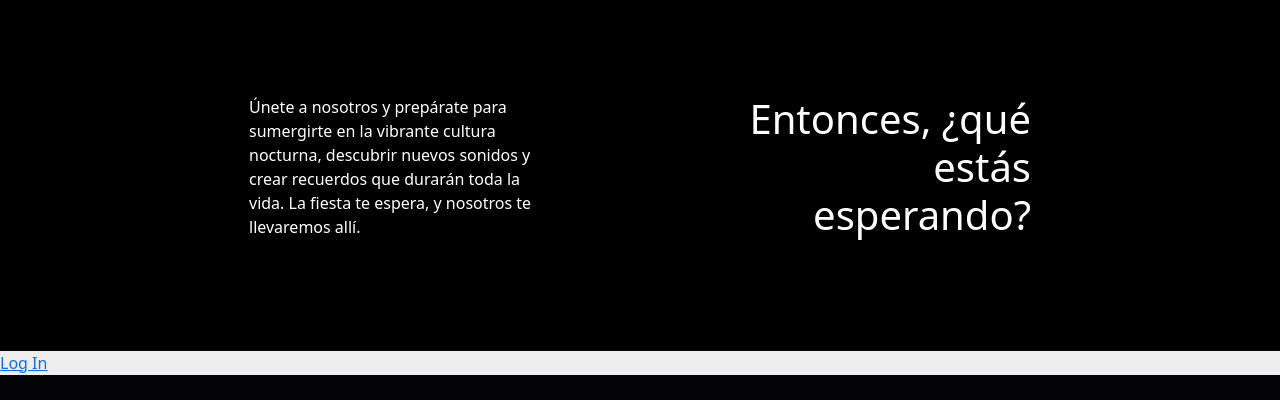
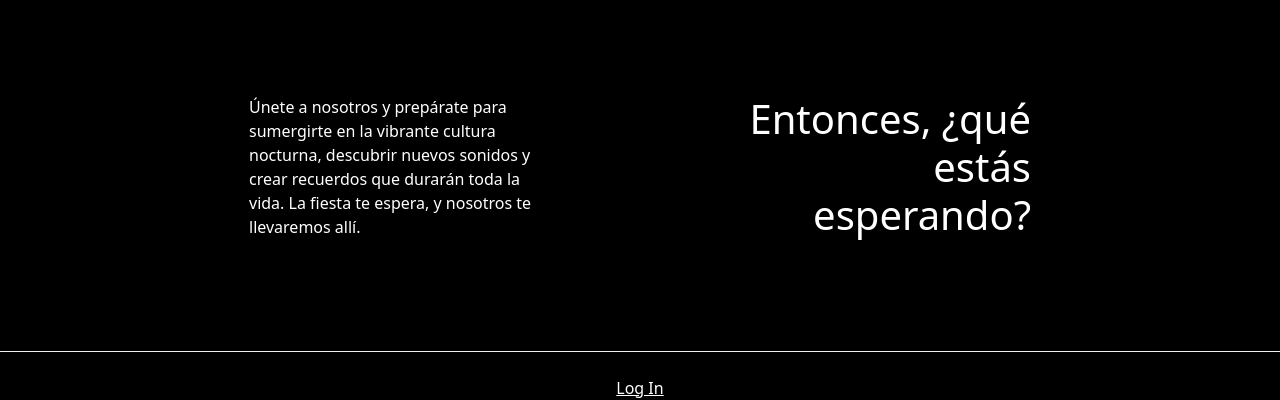
Before and after one commit to Troter2/EventManger, a Django app: page / in a window 1280 px wide. Shown: the part 2562-2962 px from the top of the page. Before the commit the page ends 2937 px from the top, so only its background shows below. Run offline with Django 5.2, Linux system fonts and the light colour scheme; some libraries are stand-ins or nearby versions.

Commit message:
Update home.html

```diff
--- a/templates/home.html
+++ b/templates/home.html
@@ -152,14 +152,25 @@
             </div>
         </div>
     </section>
+    <footer style="margin-top: 1px">
+        <section class="">
+            <footer class="text-center text-white" style="background-color: black;">
+                <div class="container p-4 pb-0">
+                    <section class="">
+                        {% if user.is_authenticated %}
+                            <form action="{% url 'logout' %}" method="post">
+                                {% csrf_token %}
+                                <button type="submit" style="background-color: transparent; border: none; color: white; text-decoration: underline; cursor: pointer;">Log Out
+                                </button>
+                            </form>
+                        {% else %}
+                            <a href="{% url 'login' %}" style="color: white;">Log In</a>
+                        {% endif %}
+                    </section>
+                </div>
+            </footer>
+        </section>
 
-    {% if user.is_authenticated %}
-        <form action="{% url 'logout' %}" method="post">
-            {% csrf_token %}
-            <button type="submit">Log Out</button>
-        </form>
-    {% else %}
-        <a href="{% url 'login' %}">Log In</a>
-    {% endif %}
+    </footer>
 
 {% endblock %}
```
